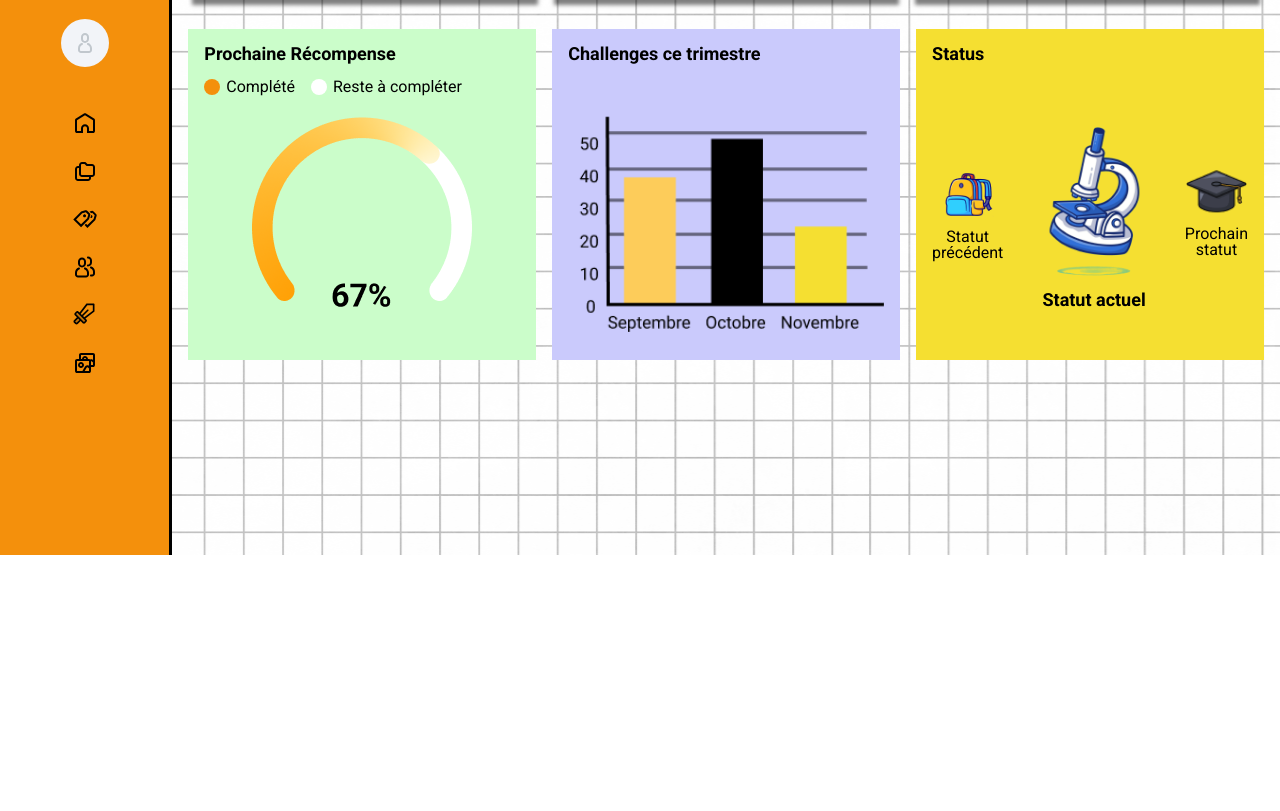
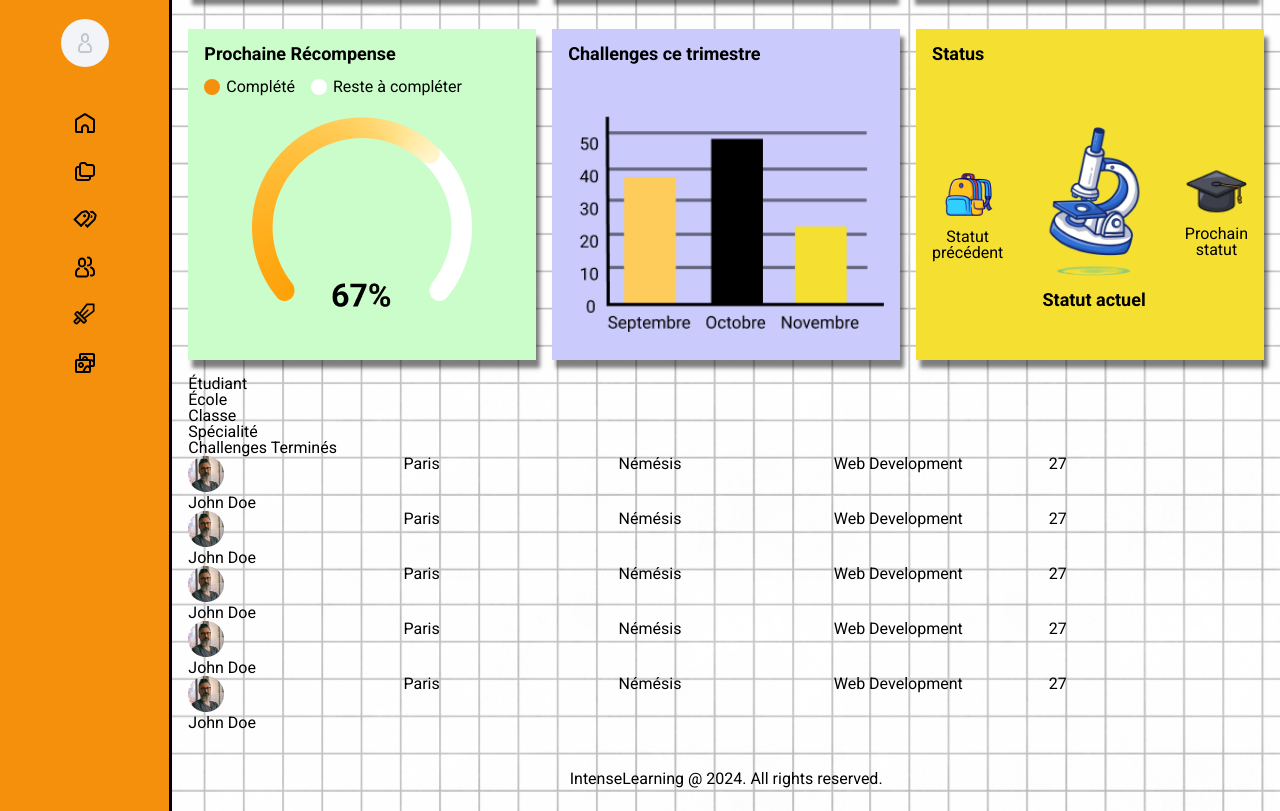
Before and after one commit to Nubunduram/IntenseLearning, a plain HTML site: page index.html in a window 1280 px wide. Shown: the part 245-1056 px from the top of the page. Before the commit the page ends 800 px from the top, so only its background shows below. Drawn offline with Linux system fonts and the light colour scheme.

Commit message:
leaderboard pas encore fait :)

```diff
--- a/index.html
+++ b/index.html
@@ -181,6 +181,68 @@
                 </div>
             </div>
         </section>
+        <section class="leaderboard">
+            <div class="header">
+                <div>Étudiant</div>
+                <div>École</div>
+                <div>Classe</div>
+                <div>Spécialité</div>
+                <div>Challenges Terminés</div>
+            </div>
+            <div class="row">
+                <div class="etudiant">
+                    <img src="./images/user_pic.png">
+                    <div>John Doe</div>
+                </div>
+                <div>Paris</div>
+                <div>Némésis</div>
+                <div>Web Development</div>
+                <div>27</div>
+            </div>
+            <div class="row">
+                <div class="etudiant">
+                    <img src="./images/user_pic.png">
+                    <div>John Doe</div>
+                </div>
+                <div>Paris</div>
+                <div>Némésis</div>
+                <div>Web Development</div>
+                <div>27</div>
+            </div>
+            <div class="row">
+                <div class="etudiant">
+                    <img src="./images/user_pic.png">
+                    <div>John Doe</div>
+                </div>
+                <div>Paris</div>
+                <div>Némésis</div>
+                <div>Web Development</div>
+                <div>27</div>
+            </div>
+            <div class="row">
+                <div class="etudiant">
+                    <img src="./images/user_pic.png">
+                    <div>John Doe</div>
+                </div>
+                <div>Paris</div>
+                <div>Némésis</div>
+                <div>Web Development</div>
+                <div>27</div>
+            </div>
+            <div class="row">
+                <div class="etudiant">
+                    <img src="./images/user_pic.png">
+                    <div>John Doe</div>
+                </div>
+                <div>Paris</div>
+                <div>Némésis</div>
+                <div>Web Development</div>
+                <div>27</div>
+            </div>
+        </section>
+        <footer>
+            IntenseLearning @ 2024. All rights reserved.
+        </footer>
     </main>
 </body>
 
--- a/styles/base.scss
+++ b/styles/base.scss
@@ -25,7 +25,7 @@ main {
     flex-direction: column;
     gap: 16px;
 
-    padding: 32px 16px;
+    padding: 32px 16px 0 16px;
 
     h2 {
         font-family: 'school-bold';
--- a/styles/dashboard.scss
+++ b/styles/dashboard.scss
@@ -4,6 +4,7 @@
 
 .dashboard {
     overflow: hidden;
+    position: relative;
 
     .filter-bar {
         background-color: $dark-orange;
@@ -86,6 +87,10 @@
         }
     }
 
+    .post-it-section>div {
+        box-shadow: $box-shadow-default;
+    }
+
     .post-it-section {
         display: grid;
         grid-template-columns: repeat(auto-fit, minmax(300px, 1fr));
@@ -156,11 +161,13 @@
             background-color: $dark-yellow;
             padding: 16px;
 
+
             .statut {
                 display: flex;
                 justify-content: space-between;
                 align-items: center;
                 padding: 32px 0;
+
 
                 div {
                     display: flex;
@@ -178,4 +185,25 @@
             }
         }
     }
+
+    .leaderboard {
+        display: grid;
+
+        .row {
+            display: grid;
+            grid-template-columns: repeat(auto-fit, minmax(100px, 5fr));
+
+            .etudiant {
+                img {
+                    width: 36px;
+                }
+            }
+        }
+    }
 }
+
+footer {
+    margin-top: auto;
+    padding: 24px 80px;
+    text-align: center;
+}
```
Also changed, not shown: images/user_pic.png (added), style.css, 1 other file.
